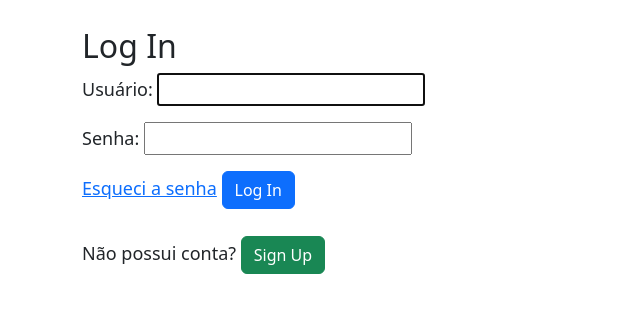
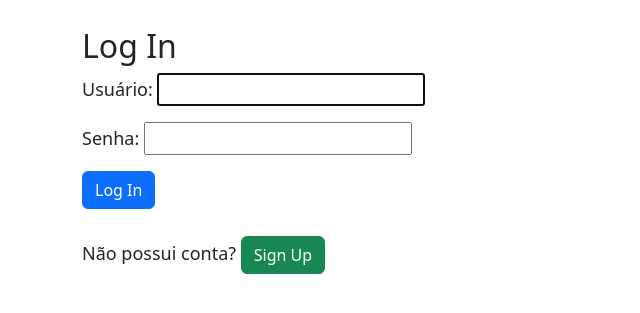
Before and after one commit to leogiuris/QRzaum, a Django app: page /accounts/login/ in a window 1280 px wide. Shown: the part 56-369 px from the top of the page, without its empty margins (0-640 px from the left). Run offline with Django 4.2, Linux system fonts and the light colour scheme.

Commit message:
tela de login

```diff
--- a/QRzaum/templates/registration/login.html
+++ b/QRzaum/templates/registration/login.html
@@ -6,7 +6,6 @@
 <form method="post">
   {% csrf_token %}
   {{ form.as_p }}
-  <a href="{% url 'password_reset' %}">Esqueci a senha</a>
   <input class="btn btn-primary" type="submit" value="Log In" />
 </form>
 <div>
```
